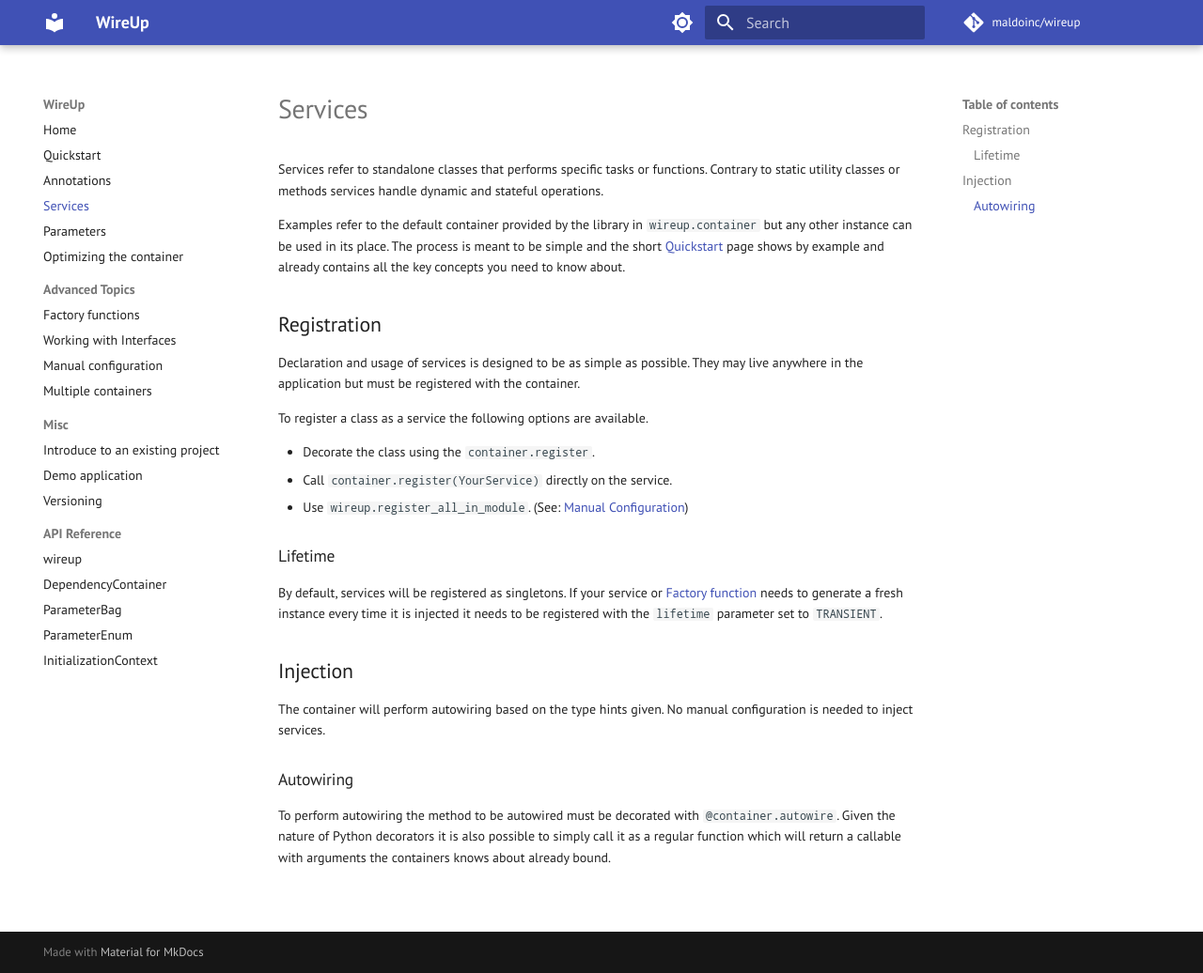
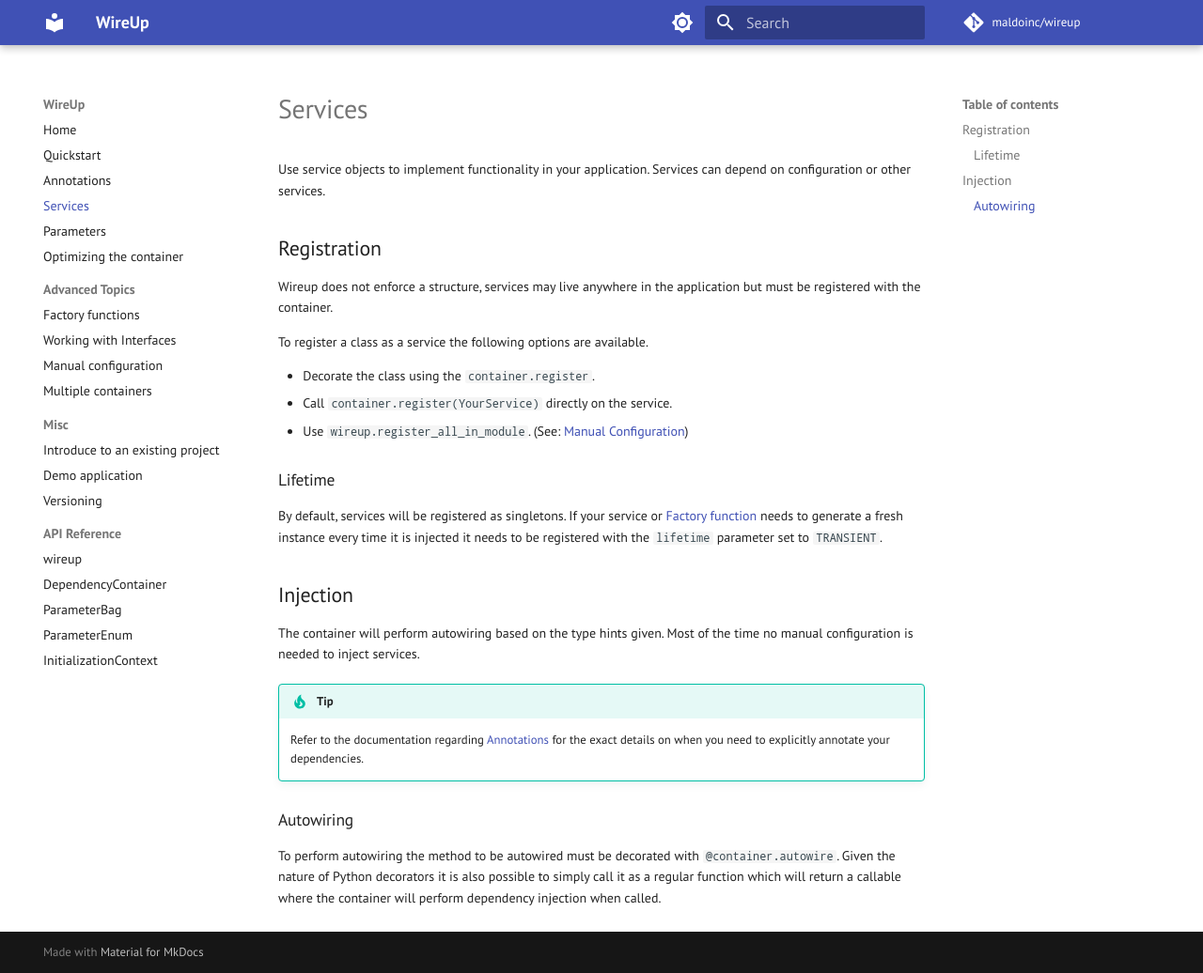
Before and after one commit to maldoinc/wireup, an MkDocs documentation site: the page built from docs/pages/services.md, in a window 1280 px wide and 1036 px high. Shown: the whole window at 94% size. Built offline with MkDocs 1.6.1 and Material for MkDocs 9.7.7, drawn with Linux system fonts in a browser that asks for light colours; some web fonts are replaced; comment, search, counter and statistics services are not loaded; the version menu is left out.

Commit message:
Update docs

```diff
--- a/docs/pages/services.md
+++ b/docs/pages/services.md
@@ -1,13 +1,9 @@
-Services refer to standalone classes that performs specific tasks or functions.
-Contrary to static utility classes or methods services handle dynamic and stateful operations.
-
-Examples refer to the default container provided by the library in `wireup.container` but any other instance can be
-used in its place. The process is meant to be simple and the short [Quickstart](quickstart.md) page shows by example and
-already contains all the key concepts you need to know about.
+Use service objects to implement functionality in your application. Services can depend on configuration
+or other services.
 
 ## Registration
-Declaration and usage of services is designed to be as simple as possible. They may live anywhere in the application
-but must be registered with the container.
+Wireup does not enforce a structure, services may live anywhere in the application but must be registered
+with the container.
 
 To register a class as a service the following options are available.
 
@@ -22,10 +18,14 @@ needs to generate a fresh instance every time it is injected it needs to be regi
 set to `TRANSIENT`.
 
 ## Injection
-The container will perform autowiring based on the type hints given. No manual configuration is needed to inject
-services.
+The container will perform autowiring based on the type hints given. Most of the time no manual configuration
+is needed to inject services.
+
+!!! tip
+    Refer to the documentation regarding [Annotations](annotations.md) for the exact details on when you need
+    to explicitly annotate your dependencies.
 
 ### Autowiring
 To perform autowiring the method to be autowired must be decorated with `@container.autowire`. Given the nature of
-Python decorators it is also possible to simply call it as a regular function which will return a callable with
-arguments the containers knows about already bound.
+Python decorators it is also possible to simply call it as a regular function which will return a callable where
+the container will perform dependency injection when called.
```
Also changed, not shown: docs/pages/interfaces.md (+7 -5 lines).
